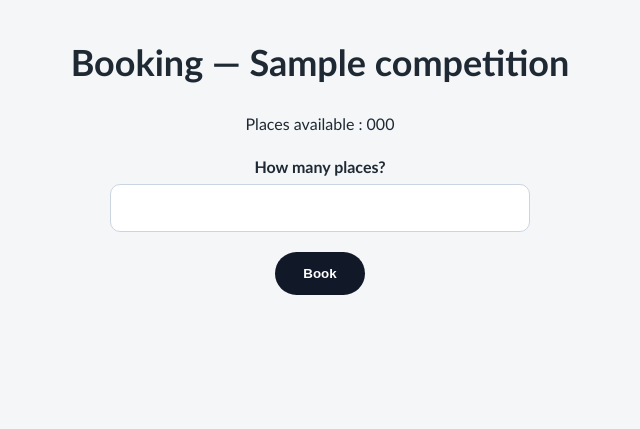
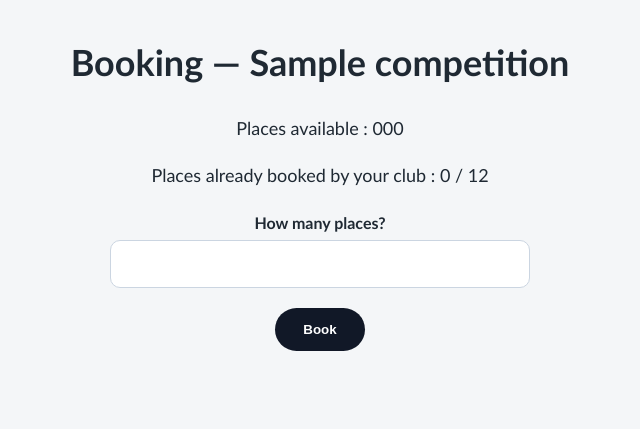
Before and after one commit to mouquettom/gudlft-booking, a Flask app: template templates/booking.html in a window 1280 px wide. Shown: the part 156-585 px from the top of the page, without its empty margins (320-960 px from the left). Run offline with Flask 3, Linux system fonts and the light colour scheme; the template is opened without the code that fills it: most values are stand-ins (such as "Sample title", 1, 10 or a date in 2020).

Commit message:
Limite de 12 places par club et par compétition
La limite ne s'appliquait qu'à une réservation : un club pouvait
réserver 12 places puis 1 de plus sur la même compétition. Les places
déjà réservées sont maintenant mémorisées et prises en compte, et la
page de réservation les affiche.

```diff
--- a/server.py
+++ b/server.py
@@ -52,12 +52,18 @@ def is_competition_past(competition):
     return date < datetime.now()
 
 
+# Nombre maximum de places qu'un club peut réserver sur une compétition
+MAX_PLACES_PER_COMPETITION = 12
+
+
 # Vérifie les règles métier d'une réservation
-def validate_booking(places_required, available_places, club_points):
+# already_booked : places déjà réservées par ce club sur cette compétition
+def validate_booking(places_required, available_places, club_points,
+                     already_booked=0):
     if places_required <= 0:
         return 'You must book at least one place.'
-    if places_required > 12:
-        return 'You cannot book more than 12 places.'
+    if already_booked + places_required > MAX_PLACES_PER_COMPETITION:
+        return 'You cannot book more than 12 places per competition.'
     if places_required > available_places:
         return 'Not enough places available.'
     if places_required > club_points:
@@ -77,6 +83,19 @@ app.secret_key = 'something_special'
 # Les fichiers JSON sont chargés une fois au lancement du serveur
 competitions = loadCompetitions()
 clubs = loadClubs()
+
+# Places déjà réservées, par couple (nom du club, nom de la compétition)
+# Exemple : {("Simply Lift", "Spring Festival"): 5}
+bookings = {}
+
+
+# Renvoie le nombre de places déjà réservées par un club sur une compétition
+def booked_places(club_name, competition_name):
+    return bookings.get((club_name, competition_name), 0)
+
+
+# Rend booked_places() utilisable dans les templates
+app.jinja_env.globals['booked_places'] = booked_places
 
 
 # Route d'accueil
@@ -174,9 +193,12 @@ def purchasePlaces():
 
     availablePlaces = int(competition['numberOfPlaces'])
     clubPoints = int(club['points'])
+    alreadyBooked = booked_places(club['name'], competition['name'])
 
     # Vérification des règles métier
-    error = validate_booking(placesRequired, availablePlaces, clubPoints)
+    error = validate_booking(
+        placesRequired, availablePlaces, clubPoints, alreadyBooked
+    )
 
     if error:
         flash(error)
@@ -185,6 +207,9 @@ def purchasePlaces():
     # Si la réservation est valide, on met à jour les données en mémoire
     competition['numberOfPlaces'] = availablePlaces - placesRequired
     club['points'] = clubPoints - placesRequired
+    bookings[(club['name'], competition['name'])] = (
+        alreadyBooked + placesRequired
+    )
 
     flash('Great-booking complete!')
 
--- a/templates/booking.html
+++ b/templates/booking.html
@@ -16,7 +16,11 @@
         {% endif %}
     {% endwith %}
 
-    Places available : {{ competition['numberOfPlaces'] }}
+    <p>Places available : {{ competition['numberOfPlaces'] }}</p>
+    <p>
+        Places already booked by your club :
+        {{ booked_places(club['name'], competition['name']) }} / 12
+    </p>
     <form action="/purchasePlaces" method="post">
         <input type="hidden" name="club" value="{{ club['name'] }}">
         <input type="hidden" name="competition" value="{{ competition['name'] }}">
```
Also changed, not shown: tests/conftest.py (+1 -0 lines), tests/functional/test_functional_user.py (+38 -0 lines), tests/unit/test_unit_server.py (+13 -1 lines), README.md.
